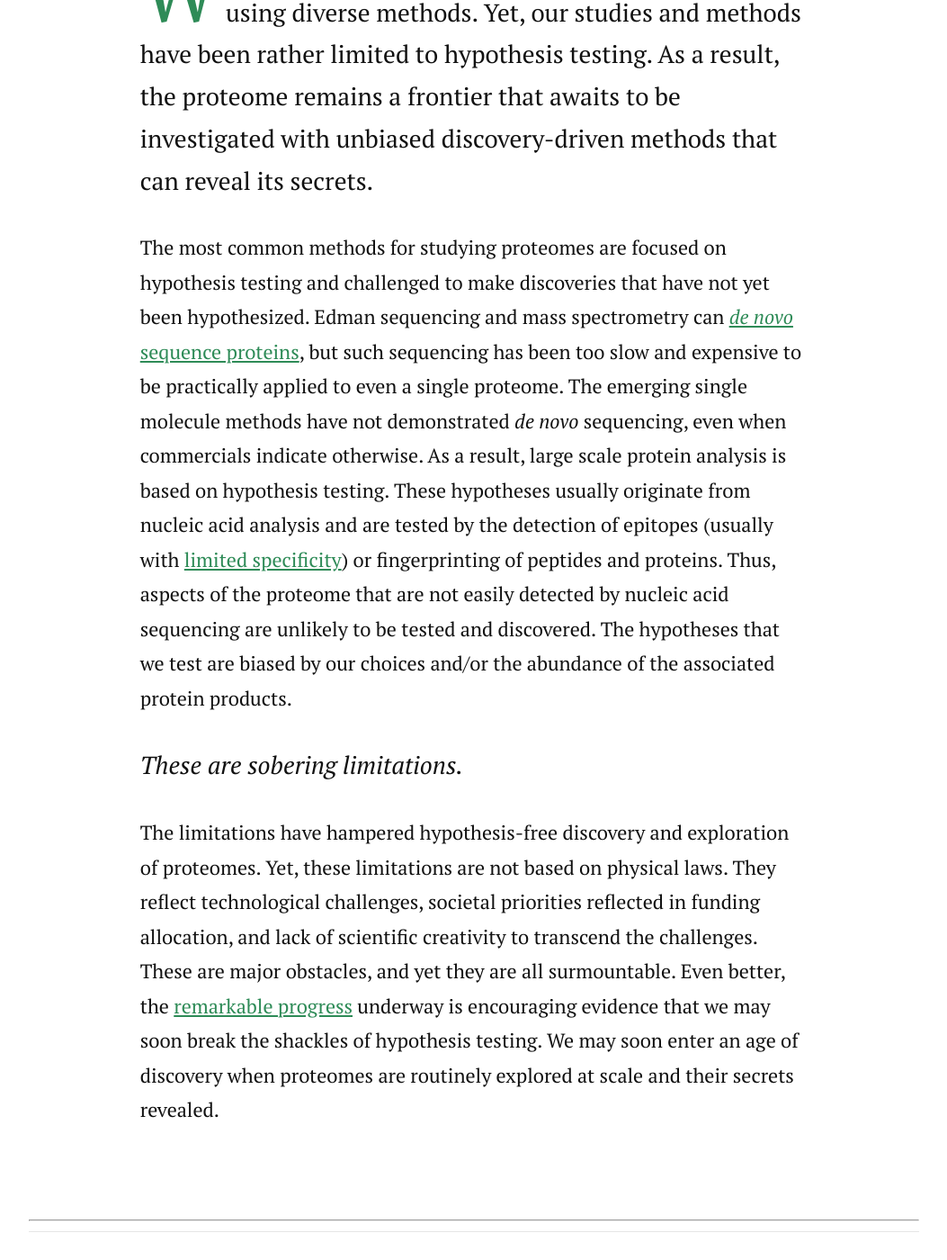
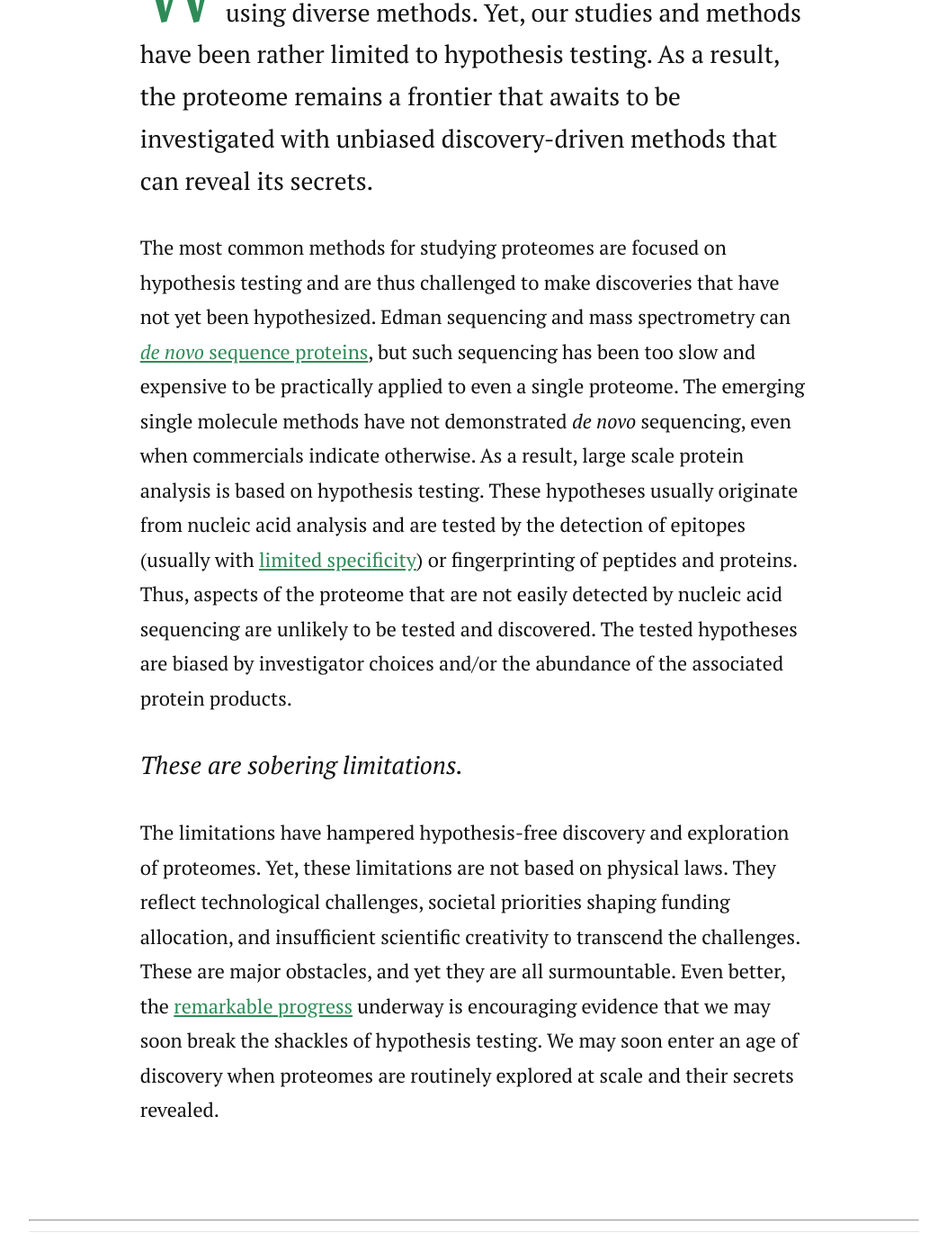
Before and after one commit to nslavov/nikolai, a Jekyll site: the page built from _posts/2024-03-29-Proteome-secrets.md, in a window 1280 px wide and 1400 px high, scrolled down 574 px. Shown: the whole window at 90% size, without its empty margins (113-1166 px from the left). Built offline with Jekyll 4.4.1, drawn with Linux system fonts in a browser that asks for light colours; nearby versions of some CDN libraries.

Commit message:
Update 2024-03-29-Proteome-secrets.md

```diff
--- a/_posts/2024-03-29-Proteome-secrets.md
+++ b/_posts/2024-03-29-Proteome-secrets.md
@@ -11,11 +11,11 @@
 <p class="intro"><span class="dropcap">W</span>e have studied proteins and proteomes for decades using diverse methods. Yet, our studies and methods have been rather limited to hypothesis testing. As a result, the proteome remains a frontier that awaits to be investigated with unbiased discovery-driven methods that can reveal its secrets.</p>
 
 
-The most common methods for studying proteomes are focused on hypothesis testing and challenged to make discoveries that have not yet been hypothesized. Edman sequencing and mass spectrometry can [*de novo* sequence proteins](https://doi.org/10.1038/s41592-023-01802-5), but such sequencing has been too slow and expensive to be practically applied to even a single proteome. The emerging single molecule methods have not demonstrated *de novo* sequencing, even when commercials indicate otherwise. As a result, large scale protein analysis is based on hypothesis testing. These hypotheses usually originate from nucleic acid analysis and are tested by the detection of epitopes (usually with [limited specificity](https://doi.org/10.1042/EBC20180014)) or fingerprinting of peptides and proteins. Thus, aspects of the proteome that are not easily detected by nucleic acid sequencing are unlikely to be tested and discovered. The hypotheses that we test are biased by our choices and/or the abundance of the associated protein products.
+The most common methods for studying proteomes are focused on hypothesis testing and are thus challenged to make discoveries that have not yet been hypothesized. Edman sequencing and mass spectrometry can [*de novo* sequence proteins](https://doi.org/10.1038/s41592-023-01802-5), but such sequencing has been too slow and expensive to be practically applied to even a single proteome. The emerging single molecule methods have not demonstrated *de novo* sequencing, even when commercials indicate otherwise. As a result, large scale protein analysis is based on hypothesis testing. These hypotheses usually originate from nucleic acid analysis and are tested by the detection of epitopes (usually with [limited specificity](https://doi.org/10.1042/EBC20180014)) or fingerprinting of peptides and proteins. Thus, aspects of the proteome that are not easily detected by nucleic acid sequencing are unlikely to be tested and discovered. The tested hypotheses are biased by investigator choices and/or the abundance of the associated protein products.
 
 <p class="intro"><i>These are sobering limitations.</i></p>
 
-The limitations have hampered hypothesis-free discovery and exploration of proteomes. Yet, these limitations are not based on physical laws. They reflect technological challenges, societal priorities reflected in funding allocation, and lack of scientific creativity to transcend the challenges. These are major obstacles, and yet they are all surmountable. Even better, the [remarkable progress](https://blog.slavovlab.net/2023/11/29/proteomics-is-rocketing/) underway is encouraging evidence that we may soon break the shackles of hypothesis testing. We may soon enter an age of discovery when proteomes are routinely explored at scale and their secrets revealed.
+The limitations have hampered hypothesis-free discovery and exploration of proteomes. Yet, these limitations are not based on physical laws. They reflect technological challenges, societal priorities shaping funding allocation, and insufficient scientific creativity to transcend the challenges. These are major obstacles, and yet they are all surmountable. Even better, the [remarkable progress](https://blog.slavovlab.net/2023/11/29/proteomics-is-rocketing/) underway is encouraging evidence that we may soon break the shackles of hypothesis testing. We may soon enter an age of discovery when proteomes are routinely explored at scale and their secrets revealed.
 
 
 <br>
```
